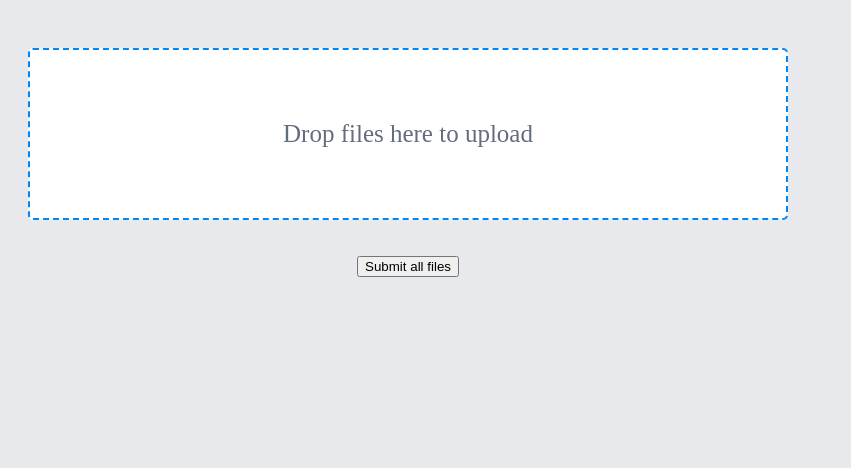
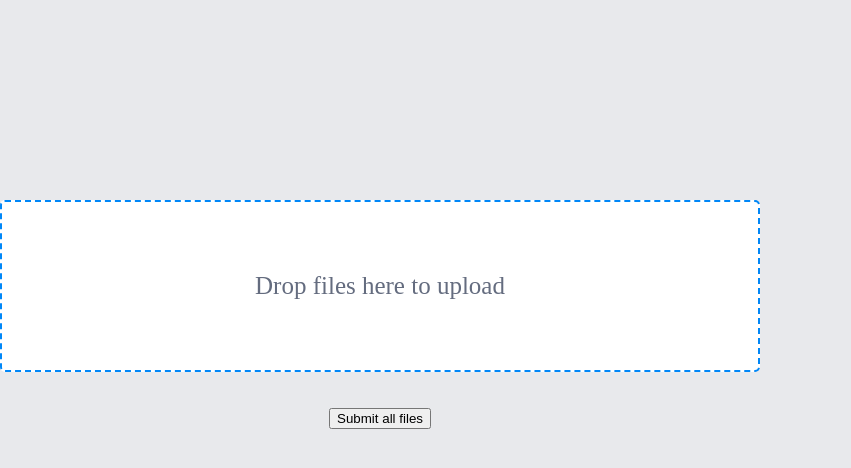
Before and after one commit to EJSohn/Skin-analizer, a Django app: page /main/ in a window 1280 px wide. Shown: the top 468 px of the page, without its empty margins (0-851 px from the left). Run offline with Django 3.2, Linux system fonts and the light colour scheme; parts of the project's set-up code (start-up, migrations or seed data) failed here and were passed over; some libraries are stand-ins or nearby versions.

Commit message:
add custom css

```diff
--- a/SkinAnlizer/main/static/main/css/main.css
+++ b/SkinAnlizer/main/static/main/css/main.css
@@ -1,24 +1,16 @@
 body {
     background-color: #E8E9EC;
     width: 100%;
+    height: 100%;
+    margin: 0px !important;
 }
 
 .banner-class {
-    max-width: 360px;
-    width: 33.33333%;
-    height: 100%;
-    float: left;
-    padding-right: 20px;
+    height: 200px;
     display: block;
-    background-color: #028bf4;
 }
 
 .dropdown-class {
     max-width: 760px;
     width: 66.66667%;
-    float: left;
-    padding-left: 20px;
-    padding-right: 20px;
-    padding-top: 2.5rem;
-    display: block;
 }
```
